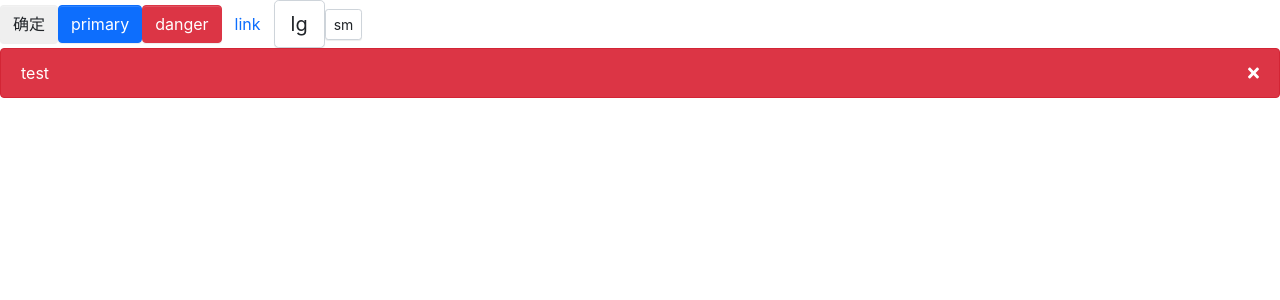
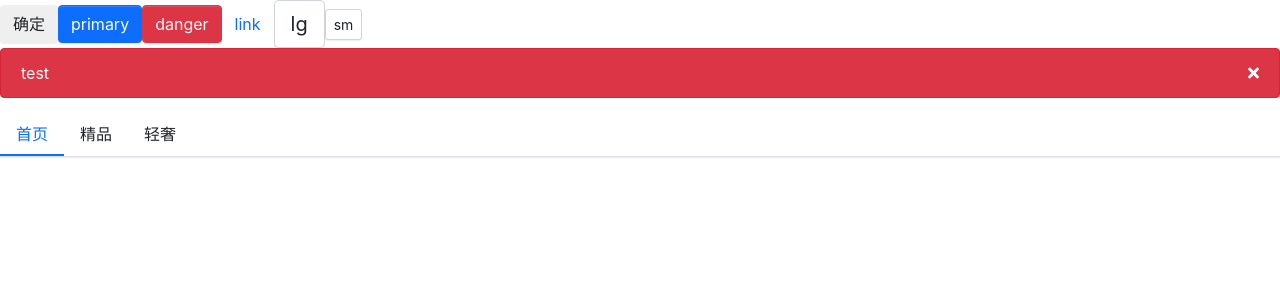
Before and after one commit to jiankang-wang/react-typescript-test, a React (Create React App) app: page / in a window 1280 px wide. Shown: the top 300 px of the page. Built offline with nearby package versions, Linux system fonts and the light colour scheme.

Commit message:
feat: menu

```diff
--- a/src/App.tsx
+++ b/src/App.tsx
@@ -1,6 +1,8 @@
 import React from 'react';
 import Button from './components/Button/button'
 import Alert from './components/Alert/alert'
+import Menu from './components/Menu/menu'
+import MenuItem from './components/Menu/menuItem'
 
 function App() {
   return (
@@ -39,6 +41,19 @@ function App() {
       <div>
         <Alert type={ 'danger' } title={ 'test' } />
       </div>
+      <div>
+        <Menu>
+          <MenuItem index={ '0' }>
+            { '首页' }
+          </MenuItem>
+          <MenuItem index={ '1' }>
+            { '精品' }
+          </MenuItem>
+          <MenuItem index={ '2' }>
+            { '轻奢' }
+          </MenuItem>
+        </Menu>
+      </div>
     </div>
   )
 }
--- /dev/null
+++ b/src/components/Menu/_style.scss
@@ -0,0 +1,98 @@
+.viking-menu {
+  display: flex;
+  flex-wrap: wrap;
+  padding-left: 0;
+  margin-bottom: 30px;
+  list-style: none;
+  border-bottom: $menu-border-width solid $menu-border-color;
+  box-shadow: $menu-box-shadow;
+  >.menu-item {
+    padding: $menu-item-padding-y $menu-item-padding-x;
+    cursor: pointer;
+    transition: $menu-transition;
+    &:hover, &:focus {
+      text-decoration: none;
+    }
+    &.is-disabled {
+      color: $menu-item-disabled-color;
+      pointer-events: none;
+      cursor: default;
+    }
+    &.is-active, &:hover {
+      color: $menu-item-active-color;
+      border-bottom: $menu-item-active-border-width solid $menu-item-active-color;
+    }
+  }
+  .submenu-item {
+    position: relative;
+    .submenu-title {
+      display: flex;
+      align-items: center;
+    }
+    .arrow-icon {
+      transition: transform .25s ease-in-out;
+      margin-left: 3px;
+    }
+    &:hover {
+      .arrow-icon {
+        transform: rotate(180deg);
+      }
+    }
+  }
+  .is-vertical {
+    .arrow-icon {
+      transform: rotate(0deg) !important;
+    }
+  }
+  .is-vertical.is-opened {
+    .arrow-icon {
+      transform: rotate(180deg) !important;
+    }
+  }
+  .viking-submenu {
+    //display: none;
+    list-style:none;
+    padding-left: 0;
+    white-space: nowrap;
+    //transition: $menu-transition;
+    .menu-item {
+      padding: $menu-item-padding-y $menu-item-padding-x;
+      cursor: pointer;
+      transition: $menu-transition;
+      color: $body-color;
+      &.is-active, &:hover {
+        color: $menu-item-active-color !important;
+      }
+    }
+  }
+  .viking-submenu.menu-opened {
+    //display: block;
+  }
+}
+.menu-horizontal {
+  >.menu-item {
+    border-bottom: $menu-item-active-border-width solid transparent;
+  }
+  .viking-submenu {
+    position: absolute;
+    background: $white;
+    z-index: 100;
+    top: calc(100% + 8px);
+    left: 0;
+    border: $menu-border-width solid $menu-border-color;
+    box-shadow: $submenu-box-shadow;
+  }
+}
+.menu-vertical {
+  flex-direction: column;
+  border-bottom: 0px;
+  margin: 10px 20px;
+  border-right: $menu-border-width solid $menu-border-color;
+  >.menu-item {
+    border-left: $menu-item-active-border-width solid transparent;
+    &.is-active, &:hover {
+      border-bottom: 0px;
+      border-left: $menu-item-active-border-width solid $menu-item-active-color;
+    }
+  }
+}
--- /dev/null
+++ b/src/components/Menu/menu.tsx
@@ -0,0 +1,66 @@
+import React, { useState } from 'react'
+import classNames from 'classnames'
+
+type MenuMode = 'horizontal' | 'vertical'
+
+interface MenuProps {
+  defaultIndex?: string;
+  className?: string;
+  mode?: MenuMode;
+  style?: React.CSSProperties,
+  onSelect?: (selectedIndex: string) => void;
+}
+
+interface IMenuContext {
+  index: string;
+  onSelect?: (selectedIndex: string) => void;
+}
+
+export const MenuContext = React.createContext<IMenuContext>({
+  index: '0'
+})
+
+const Menu: React.FC<MenuProps> = (props) => {
+  const {
+    defaultIndex,
+    className,
+    mode,
+    style,
+    onSelect,
+    children
+  } = props
+  const [ currentActive, setActive ] = useState(defaultIndex)
+
+  const handleClick = (index: string) => {
+    setActive(index)
+    if (onSelect) {
+      onSelect(index)
+    }
+  }
+  const classes = classNames('viking-menu', className, {
+    'menu-vertical': mode === 'vertical',
+    'menu-horizontal': mode !== 'vertical',
+  })
+
+  const passedContext: IMenuContext = {
+    index: currentActive ? currentActive : '0',
+    onSelect: handleClick,
+  }
+
+  return (
+    <div>
+      <ul className={classes} style={style}>
+        <MenuContext.Provider value={ passedContext } >
+          { children }
+        </MenuContext.Provider>
+      </ul>
+    </div>
+  )
+}
+
+Menu.defaultProps = {
+  defaultIndex: '0',
+  mode: 'horizontal',
+}
+
+export default Menu
--- /dev/null
+++ b/src/components/Menu/menuItem.tsx
@@ -0,0 +1,40 @@
+import React, { useContext } from 'react'
+import classNames from 'classnames'
+import { MenuContext } from './menu'
+
+interface MenuItemProps {
+  index: string;
+  disabled?: boolean;
+  className?: string;
+  style?: React.CSSProperties
+}
+
+const MenuItem: React.FC<MenuItemProps> = (props) => {
+  const {
+    index,
+    disabled,
+    className,
+    style,
+    children
+  } = props
+  // 进行接收
+  const context = useContext(MenuContext)
+  const classes = classNames('menu-item', className, {
+    'is-disabled': disabled,
+    'is-active': context.index === index
+  })
+
+  const handleClick = () => {
+    if (context.onSelect && (typeof index === 'string')) {
+      context.onSelect(index)
+    }
+  }
+
+  return (
+    <li className={ classes } style={style}  onClick={handleClick}>
+      { children }
+    </li>
+  )
+}
+
+export default MenuItem
--- a/src/styles/index.scss
+++ b/src/styles/index.scss
@@ -19,3 +19,6 @@
 
 // alert
 @import '../components/Alert/style';
+
+// menu
+@import '../components/Menu/style';
```
